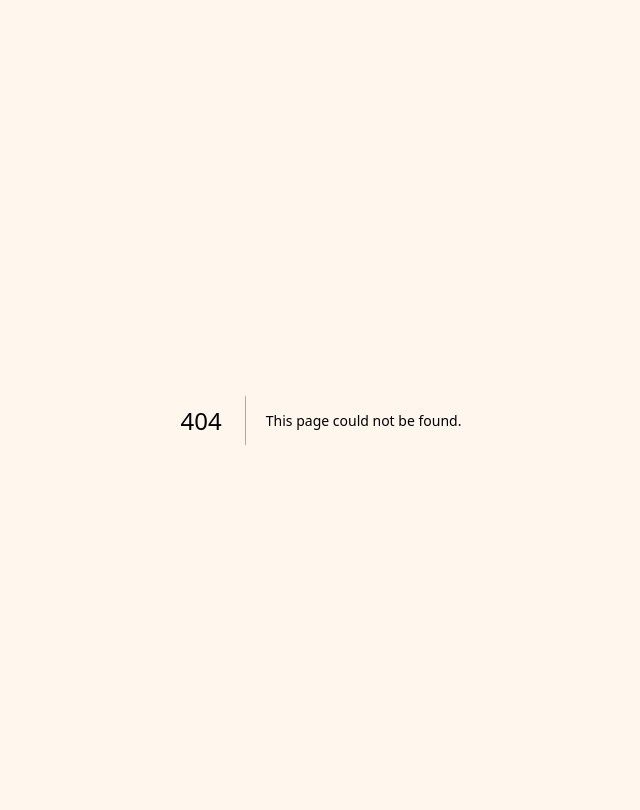
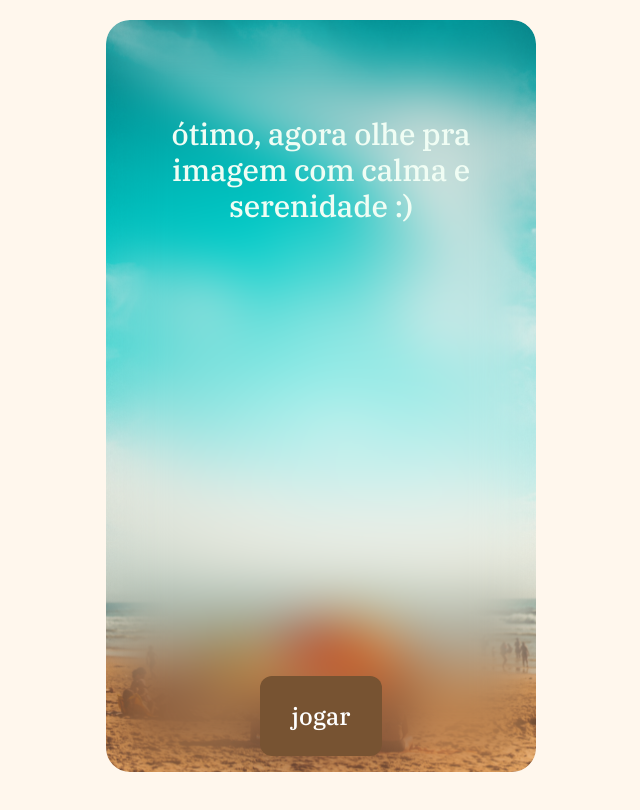
Before and after one commit to BenitoPedro13/sereni-frontend, a Next.js app: page /themes/praia/start in a window 1280 px wide. Before the commit this address had no page. Shown: the top 810 px of the page, without its empty margins (319-959 px from the left). Built offline with nearby package versions, Linux system fonts and the light colour scheme.

Commit message:
📦 NEW: Start Page for Theme Step

```diff
--- a/src/app/layout.tsx
+++ b/src/app/layout.tsx
@@ -22,7 +22,7 @@ export default function RootLayout({
     <html lang="en">
       <body className={`${ibmPlexSerif.className} bg-[#FFF7ED]`}>
         <div className="flex justify-center min-h-[100vh] h-full items-start py-5">
-          <div className="w-full max-w-[430px] min-h-[85vh] h-full rounded-3xl overflow-hidden">
+          <div className="w-full max-w-[430px] min-h-[calc(100vh-48px)] h-full rounded-3xl overflow-hidden">
             {children}
           </div>
         </div>
--- a/src/app/page.tsx
+++ b/src/app/page.tsx
@@ -12,7 +12,7 @@ export default function Home() {
         backgroundSize: "cover",
       }}
     >
-      <div className="flex flex-col items-center justify-between w-full h-full min-h-[85vh] pt-24 pb-4">
+      <div className="flex flex-col items-center justify-between w-full h-full min-h-[calc(100vh-48px)] pt-24 pb-4">
         <div className="">
           <h1 className="flex justify-center items-center h-[65px] text-[#FFF7ED] text-[62.931px] font-medium leading-[57.267px] tracking-[-3.578px]">
             sereni
--- a/src/app/themes/praia/page.tsx
+++ b/src/app/themes/praia/page.tsx
@@ -12,7 +12,7 @@ export default function Home() {
         backgroundSize: "cover",
       }}
     >
-      <div className="flex flex-col items-center justify-between w-full h-full min-h-[85vh] pt-24 pb-4">
+      <div className="flex flex-col items-center justify-between w-full h-full min-h-[calc(100vh-48px)] pt-24 pb-4">
         <div className="">
           <h2 className="flex justify-center items-center text-[#775332] text-[17.25px] font-semibold leading-[23px] tracking-[-0.104px]">
             tema
--- a/src/app/themes/praia/play/page.tsx
+++ b/src/app/themes/praia/play/page.tsx
@@ -2,20 +2,22 @@
 import Link from "next/link";
 import { useAnimate } from "framer-motion";
 import { useEffect, useState } from "react";
-
-const variants = {
-  initial: { width: 254, heigh: 254 },
-  final: { width: 368, heigh: 368 },
-};
+import { useRouter } from "next/navigation";
 
 export default function Home() {
   const [animationStarted, setAnimationStarted] = useState(false);
   const [animationCount, setAnimationCount] = useState(0);
   const [scope, animate] = useAnimate();
 
+  const router = useRouter();
+
   useEffect(() => {
     let intervalId: NodeJS.Timeout;
     let timoutId: NodeJS.Timeout;
+
+    if (animationCount > 9) {
+      return router.push("/themes/praia/start");
+    }
 
     if (animationCount === 0) {
       timoutId = setInterval(() => {
@@ -35,8 +37,6 @@ export default function Home() {
         setAnimationCount(animationCount + 1);
         startAnimation();
       }, 1000);
-    } else if (animationCount > 10) {
-      return;
     } else {
       intervalId = setInterval(() => {
         console.log("interval", animationCount);
@@ -88,11 +88,15 @@ export default function Home() {
       clearInterval(intervalId);
       clearTimeout(timoutId);
     };
-  }, [animate, animationStarted, scope, animationCount]);
+  }, [animate, animationStarted, scope, animationCount, router]);
 
   return (
-    <main className="flex h-full items-center justify-center px-4">
-      <div className="flex flex-col items-center justify-between w-full h-full min-h-[85vh] px-4 pt-6">
+    <main
+      className={`flex w-full h-full items-center justify-center rounded-3xl overflow-hidden`}
+    >
+      <div
+        className={`duration-500 flex flex-col items-center justify-between w-full h-full min-h-[calc(100vh-48px)] px-4 pt-24 pb-4`}
+      >
         <div className="w-full space-y-24">
           <h3 className="w-full text-[#775332] text-center text-[30px] font-medium leading-[36px] tracking-[-0.225px]">
             antes de começar, respire{" "}
@@ -111,7 +115,6 @@ export default function Home() {
             </p>
           </div>
         </div>
-
         <div
           className={`flex items-center justify-center transition-all duration-500 ${
             animationCount > 9
@@ -144,7 +147,7 @@ export default function Home() {
           </div>
         </div>
         <div className="">
-          <Link href="/themes/praia">
+          <Link href={`/themes/praia/`}>
             <button className="inline-flex items-center justify-center w-fit h-fit py-4 px-8 rounded-xl gap-5 bg-[#94A3B8]">
               <p className="text-white text-2xl font-medium leading-[48px]">
                 jogar
--- /dev/null
+++ b/src/app/themes/praia/start/page.tsx
@@ -0,0 +1,35 @@
+import Link from "next/link";
+import BeachThemeStep from "@/../public/images/themes/beach/theme-step-bg.png";
+
+export default function Home() {
+  return (
+    <main
+      className={`flex w-full h-full items-center justify-center rounded-3xl overflow-hidden`}
+    >
+      <div
+        style={{
+          backgroundImage: `url(${BeachThemeStep.src})`,
+          backgroundPosition: "center",
+          backgroundRepeat: "no-repeat",
+          backgroundSize: "cover",
+        }}
+        className={`relative flex-1 flex flex-col items-center justify-between w-full h-full min-h-[calc(100vh-48px)] px-4 pt-24 pb-4 self-stretch after:backdrop-blur-[28.25px]  after:bg-opacity-20 after:content-[''] after:block after:absolute after:w-full after:h-full after:top-0 after:left-0`}
+      >
+        <div className="relative z-[1] w-full space-y-24">
+          <h3 className="w-full text-[#F0FDF4] text-center text-[30px] font-medium leading-[36px] tracking-[-0.225px]">
+            {"ótimo, agora olhe pra imagem com calma e serenidade :)"}
+          </h3>
+        </div>
+        <div className="relative z-[1]">
+          <Link href="/themes/praia/play">
+            <button className="inline-flex items-center justify-center w-fit h-fit py-4 px-8 rounded-xl gap-5 bg-[#775332]">
+              <p className="text-white text-2xl font-medium leading-[48px]">
+                jogar
+              </p>
+            </button>
+          </Link>
+        </div>
+      </div>
+    </main>
+  );
+}
```
Also changed, not shown: public/images/themes/beach/theme-step-bg.png (added).
